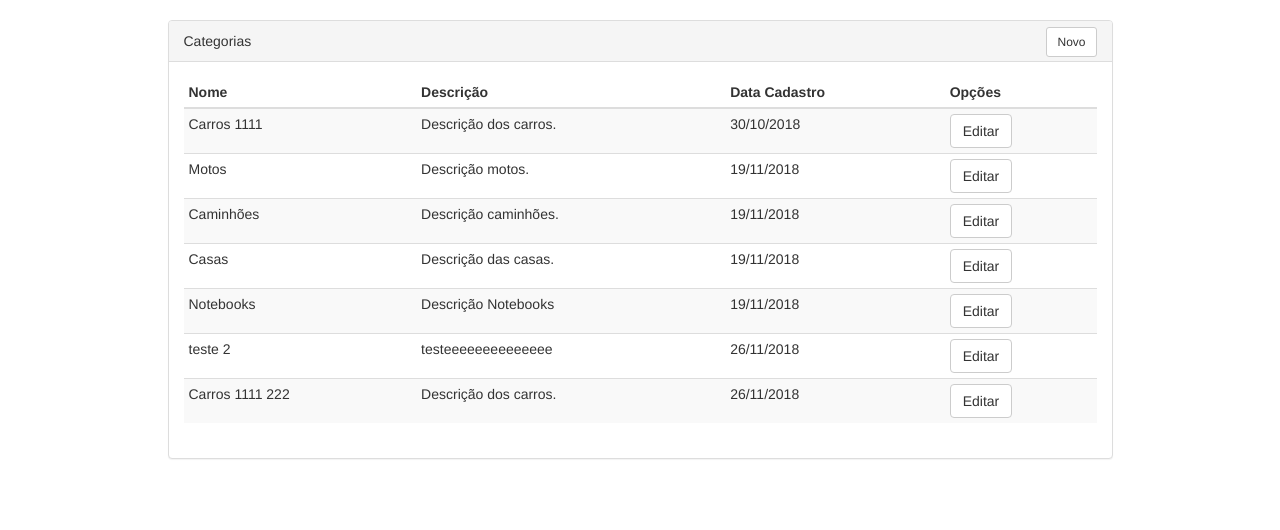
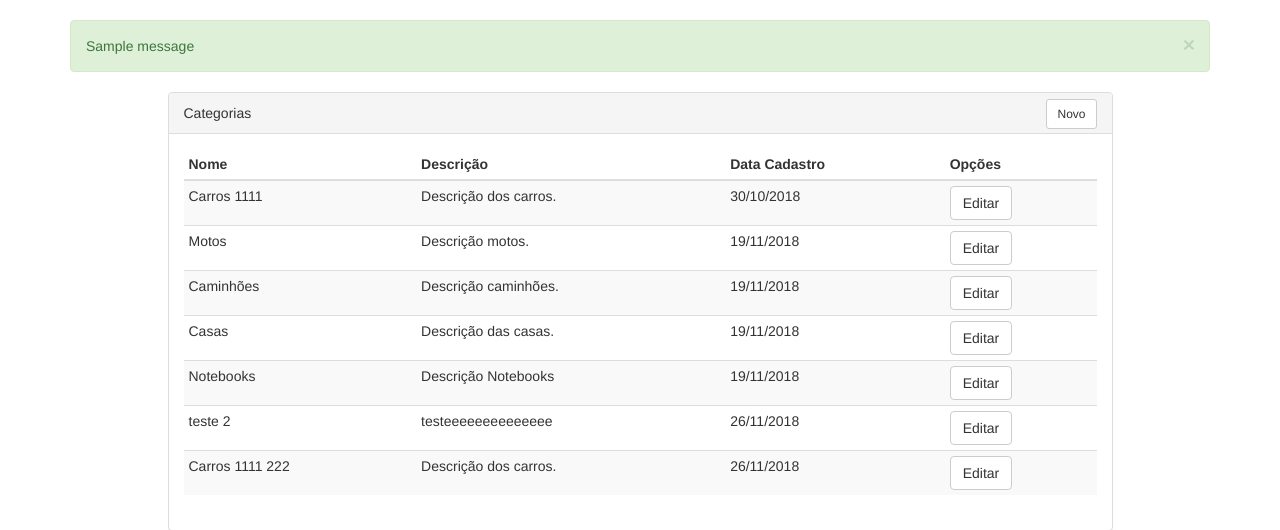
Before and after one commit to roberzguerra/django_flexxo, a Django app: page /blog/categorias in a window 1280 px wide. Shown: the part 52-582 px from the top of the page. Run offline with Django 3.2, Linux system fonts and the light colour scheme; data comes from the database, SQL or seed files in the repository; tables that the repository leaves empty hold one stand-in row (values such as "Sample post"); one stand-in notice (Sample message) is shown; some libraries are stand-ins or nearby versions.

Commit message:
Utilizando messages em views e templates.

```diff
--- a/blog/templates/list.html
+++ b/blog/templates/list.html
@@ -9,8 +9,22 @@
 </style>
 {% endblock scripts_head %}
 
+
+
 {% block content %}
+
+
     <div class="container">
+
+    {% if messages %}
+        {% for message in messages %}
+            <div class="alert alert-{{ message.tags }} alert-dismissible">
+                <button type="button" class="close" data-dismiss="alert" aria-label="Close"><span aria-hidden="true">&times;</span></button>
+                {{ message }}
+            </div>
+        {% endfor %}
+    {% endif %}
+
         <div class="row">
             <div class="col-md-10 col-md-offset-1">
                 <div class="panel panel-default">
@@ -18,7 +32,6 @@
                         Categorias
                         <a class="btn btn-default btn-sm btn-new" href="{% url 'blog-category-new' %}">Novo</a>
                     </div>
-
                     <div class="panel-body">
                         <table class="table table-condensed table-striped">
                             <thead>
--- a/blog/views.py
+++ b/blog/views.py
@@ -35,6 +35,11 @@ def new(request):
         if form.is_valid():
 
             category = form.save()
+            messages.success(request, 'Categoria criada.')
+            # Metodos para criar Messages:
+            # messages.success(request, 'Profile details updated.')
+            # messages.add_message(request, messages.SUCCESS, 'Registro cadastrado.')
+
             return redirect('blog-category-list')
 
     #else:
@@ -59,6 +64,7 @@ def edit(request, id):
         if form.is_valid():
 
             category = form.save()
+            messages.success(request, 'Categoria alterada.')
             return redirect('blog-category-list')
 
     form_url = reverse('blog-category-edit', args=(category.id, ))
@@ -71,6 +77,7 @@ def delete(request):
     category = get_object_or_404(Category, pk=request.POST.get('id'))
     if category:
         category.delete()
+        messages.success(request, 'Categoria removida.')
 
     return redirect('blog-category-list')
 
@@ -83,7 +90,6 @@ def delete(request):
 #         post = request.POST
 #         category = Category.objects.create(name=post.get('name'), description=post.get('description'))
 #         return redirect('blog-category-list')
-
 #     return render(request, 'new.html', {})
 
 # Utilizando metodos separados para exibir a pagina de cadastro e cadastrar efetivamente:
--- a/templates/core/core.html
+++ b/templates/core/core.html
@@ -67,5 +67,13 @@
 	<!-- Scripts -->
 	<script src="//cdnjs.cloudflare.com/ajax/libs/jquery/2.1.3/jquery.min.js"></script>
 	<script src="//cdnjs.cloudflare.com/ajax/libs/twitter-bootstrap/3.3.5/js/bootstrap.min.js"></script>
+
+	{% comment %}
+	<script type="text/javascript">
+	$(document).ready(function() {
+		$('.alert').alert();
+	});
+	</script>
+	{% endcomment %}
 </body>
 </html>
```
